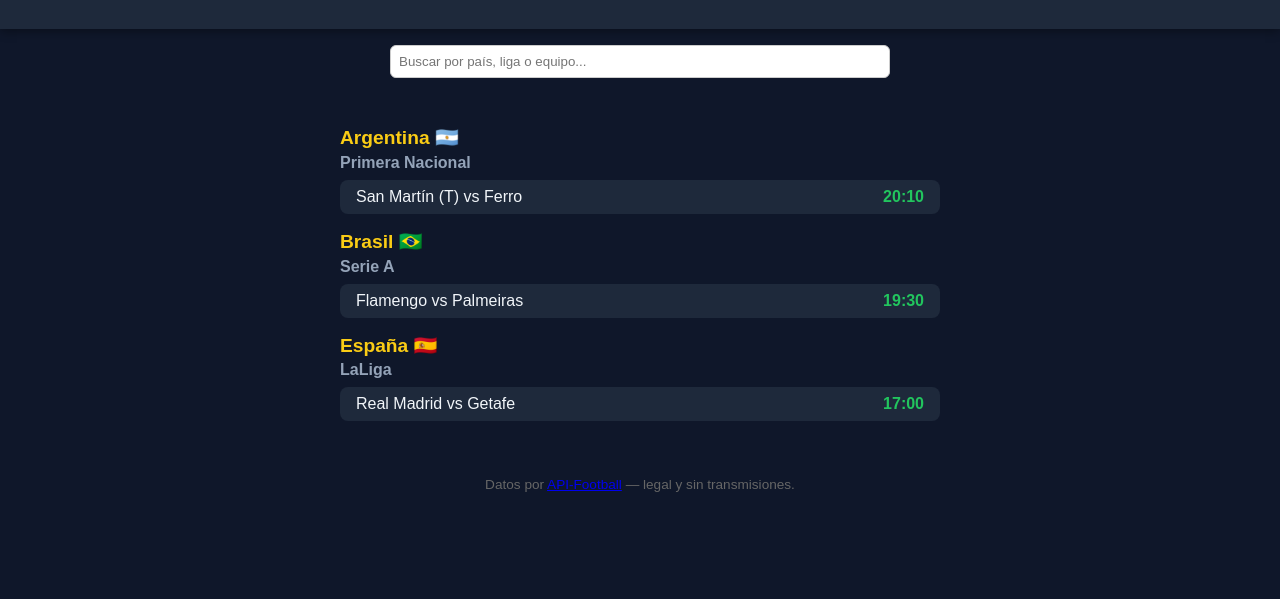
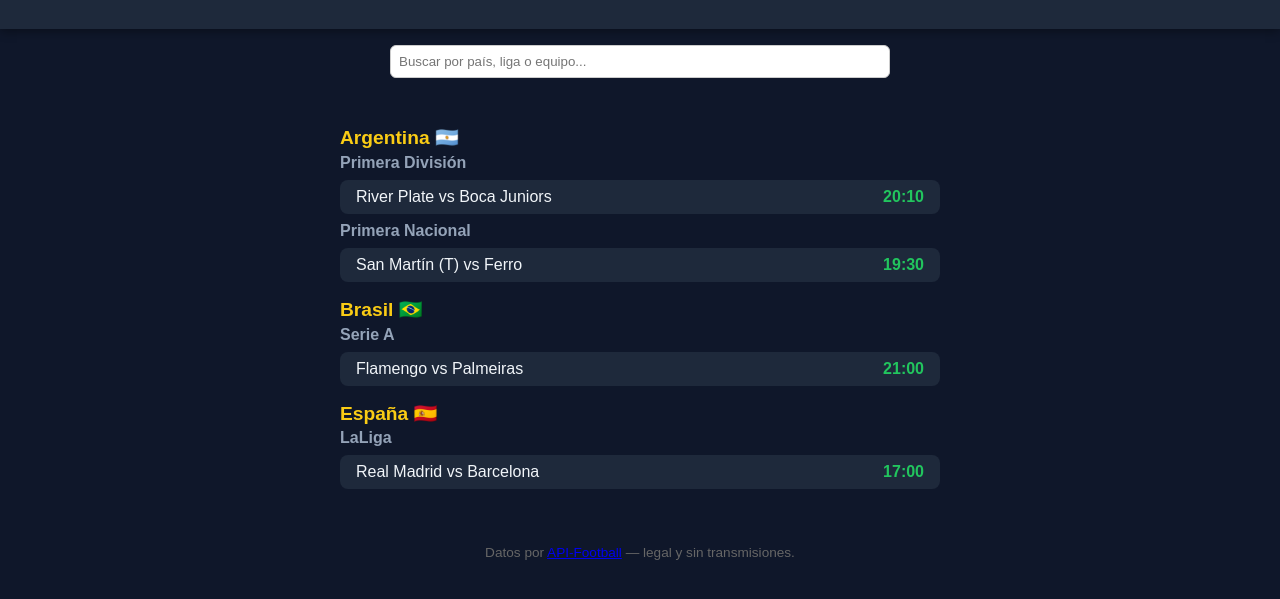
Before and after one commit to Jokoko112/New, a plain HTML site: page index.html in a window 1280 px wide. Shown: the part 91-690 px from the top of the page. Drawn offline with Linux system fonts and the light colour scheme; no server answers.

Commit message:
Update match list and allowed leagues in index.html

```diff
--- a/index.html
+++ b/index.html
@@ -41,26 +41,32 @@ const searchInput = document.getElementById("search");
 
 // Lista manual por si API falla
 const listaManual = [
-  { pais: "Argentina 🇦🇷", liga: "Primera Nacional", local: "San Martín (T)", visita: "Ferro", hora: "20:10" },
-  { pais: "Brasil 🇧🇷", liga: "Serie A", local: "Flamengo", visita: "Palmeiras", hora: "19:30" },
-  { pais: "España 🇪🇸", liga: "LaLiga", local: "Real Madrid", visita: "Getafe", hora: "17:00" }
+  { pais: "Argentina 🇦🇷", liga: "Primera División", local: "River Plate", visita: "Boca Juniors", hora: "20:10" },
+  { pais: "Argentina 🇦🇷", liga: "Primera Nacional", local: "San Martín (T)", visita: "Ferro", hora: "19:30" },
+  { pais: "Brasil 🇧🇷", liga: "Serie A", local: "Flamengo", visita: "Palmeiras", hora: "21:00" },
+  { pais: "España 🇪🇸", liga: "LaLiga", local: "Real Madrid", visita: "Barcelona", hora: "17:00" }
 ];
 
-// Mapa de países en español
+// Mapas de países y banderas
 const paisesESP = {
   "Argentina":"Argentina","Brazil":"Brasil","Spain":"España","Turkey":"Turquía","Italy":"Italia",
   "France":"Francia","England":"Inglaterra","Germany":"Alemania","Portugal":"Portugal","Mexico":"México",
   "Ecuador":"Ecuador","Uruguay":"Uruguay","Chile":"Chile"
 };
-
-// Banderas básicas
 const banderas = {
   "Argentina":"🇦🇷","Brasil":"🇧🇷","España":"🇪🇸","Turquía":"🇹🇷","Italia":"🇮🇹",
   "Francia":"🇫🇷","Inglaterra":"🏴","Alemania":"🇩🇪","Portugal":"🇵🇹","México":"🇲🇽",
   "Ecuador":"🇪🇨","Uruguay":"🇺🇾","Chile":"🇨🇱"
 };
 
-// Traer partidos desde API-Football
+// Ligas permitidas (A y B)
+const ligasPermitidas = [
+  "Primera División","Primera Nacional","Serie A","Serie B",
+  "LaLiga","Segunda División","Premier League","Championship",
+  "Serie A Italia","Serie B Italia","Ligue 1","Ligue 2"
+];
+
+// Traer partidos API
 async function cargarPartidos() {
   try {
     const res = await fetch(`https://v3.football.api-sports.io/fixtures?date=${new Date().toISOString().split('T')[0]}`, {
@@ -72,11 +78,12 @@ async function cargarPartidos() {
   } catch(err) { console.log(err); mostrarManual(); }
 }
 
-// Filtrar solo partidos de hoy según hora Argentina (UTC-3)
+// Filtrar solo partidos de hoy según hora Argentina
 function filtrarHoyArgentina(partidos) {
   const hoy = new Date();
   const offset = -3 * 60; // UTC-3
   return partidos.filter(p=>{
+    if(!ligasPermitidas.includes(p.league.name)) return false; // filtrar ligas
     const partidoUTC = new Date(p.fixture.date);
     const partidoARG = new Date(partidoUTC.getTime() + offset*60000);
     return partidoARG.getFullYear()===hoy.getFullYear() &&
```
